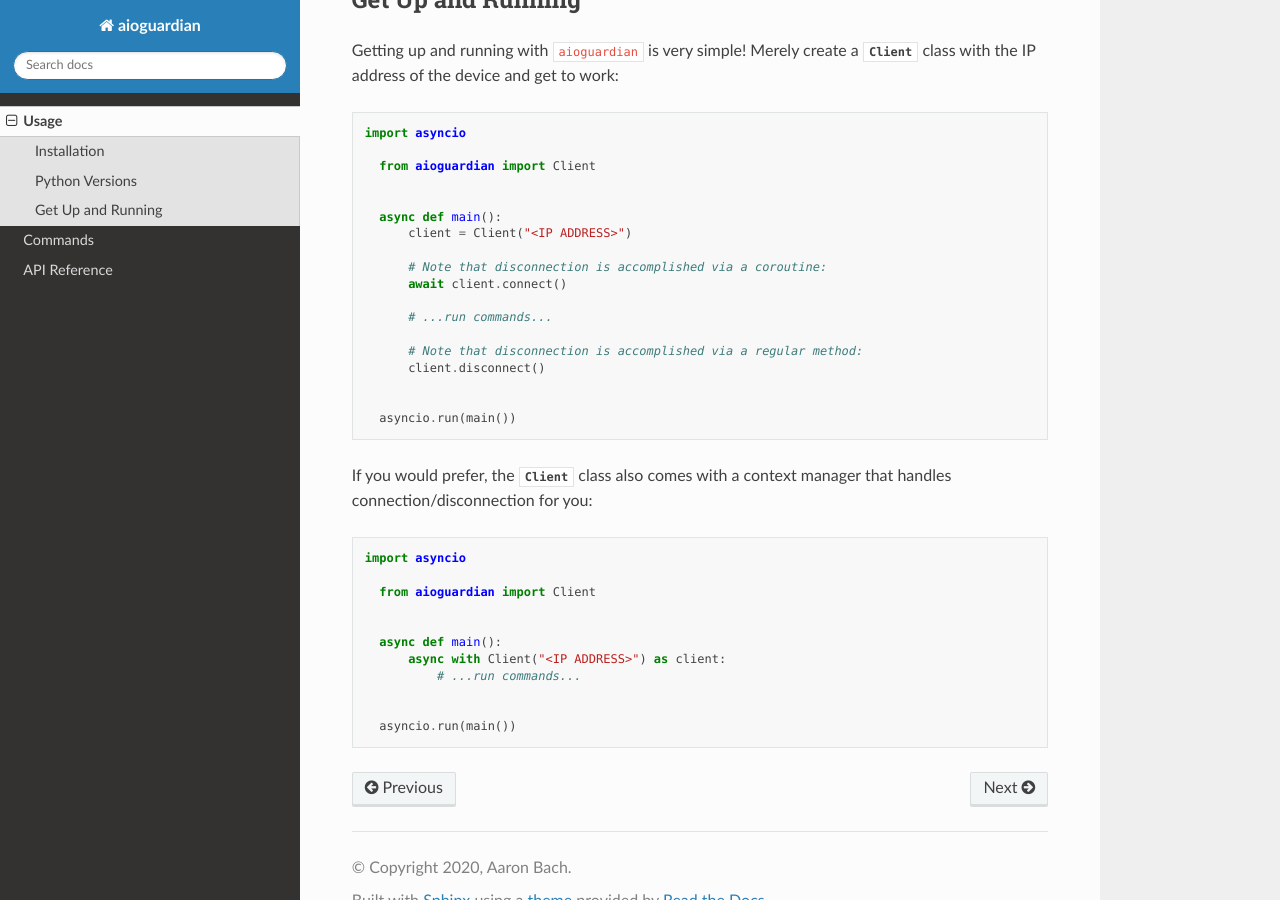
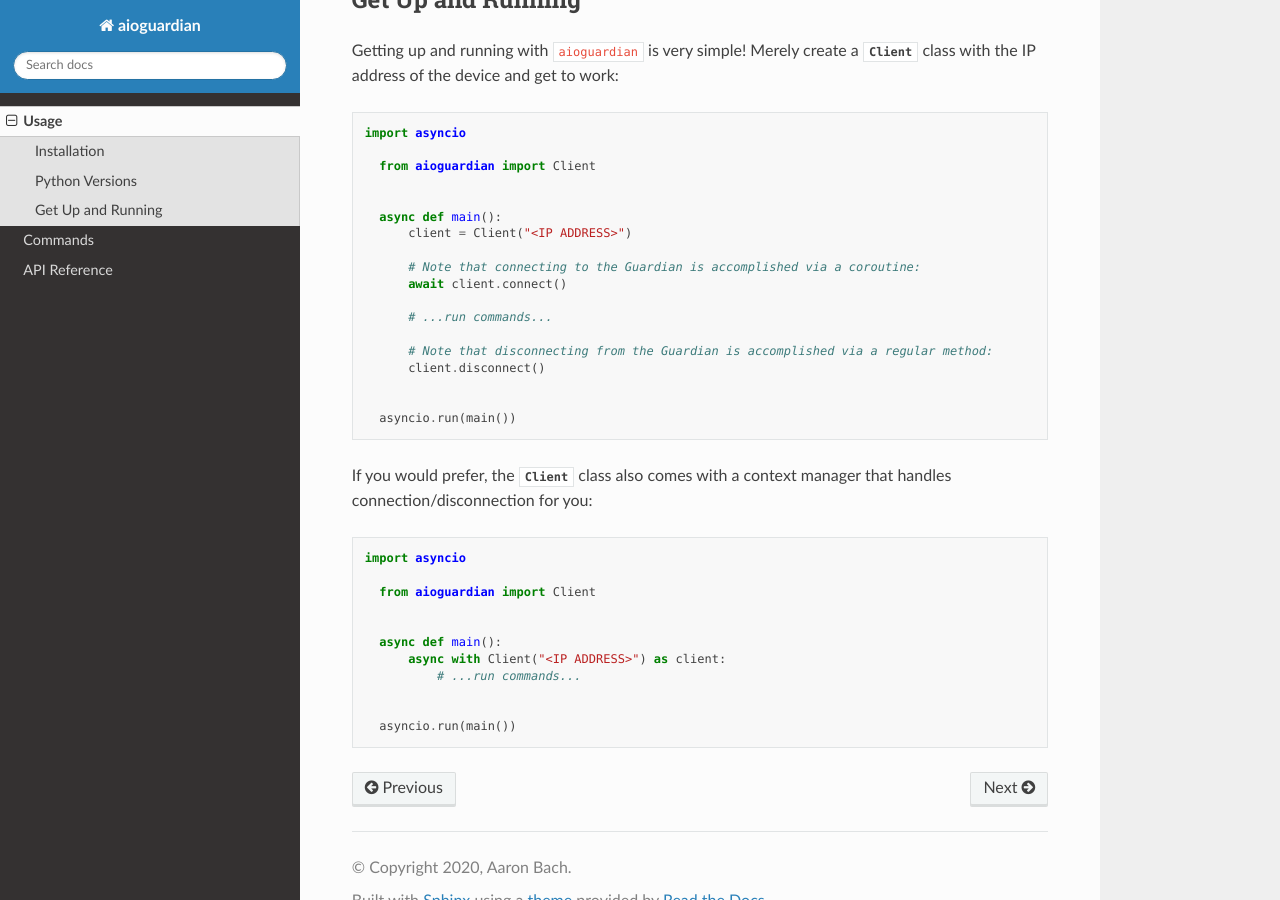
Before and after one commit to bachya/aioguardian, a Sphinx documentation site: the page built from docs/usage.rst, in a window 1280 px wide and 900 px high, scrolled down 501 px. Built offline with Sphinx 7.4.7 and the Read the Docs theme 2.0.0, drawn with Linux system fonts in a browser that asks for light colours.

Commit message:
Fix a documentation error

```diff
--- a/docs/usage.rst
+++ b/docs/usage.rst
@@ -35,12 +35,12 @@ work:
     async def main():
         client = Client("<IP ADDRESS>")
 
-        # Note that disconnection is accomplished via a coroutine:
+        # Note that connecting to the Guardian is accomplished via a coroutine:
         await client.connect()
 
         # ...run commands...
 
-        # Note that disconnection is accomplished via a regular method:
+        # Note that disconnecting from the Guardian is accomplished via a regular method:
         client.disconnect()
 
 
```
